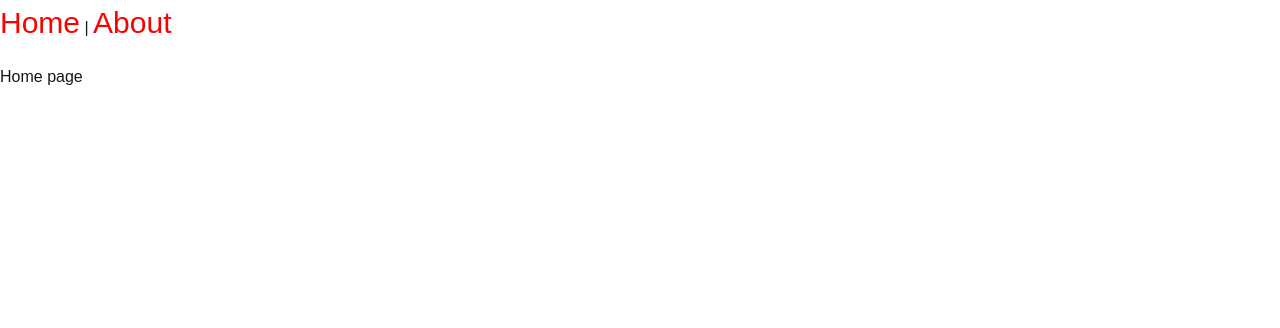
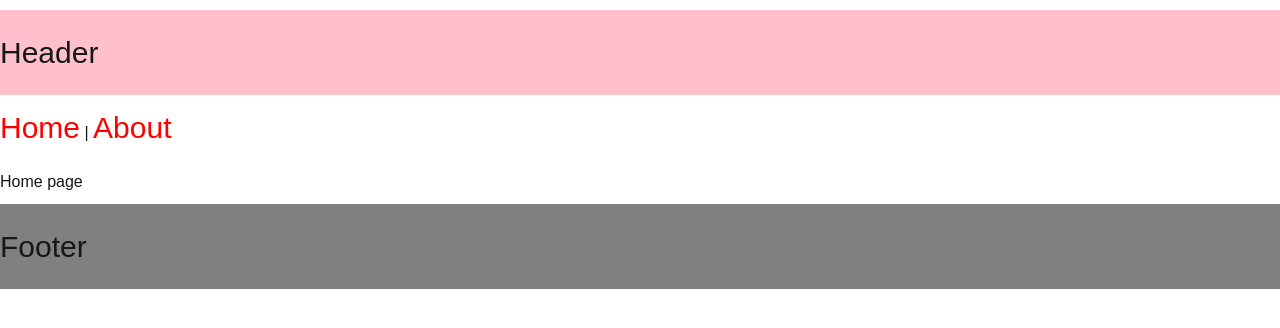
Before and after one commit to ZhannaKanal/nextcodevolution, a Next.js app: page / in a window 1280 px wide. Shown: the top 328 px of the page. Built offline with nearby package versions, Linux system fonts and the light colour scheme.

Commit message:
nested layout

```diff
--- a/src/app/layout.tsx
+++ b/src/app/layout.tsx
@@ -1,3 +1,5 @@
+import './globals.css'
+
 export const metadata = {
   title: 'Next.js',
   description: 'Generated by Next.js',
@@ -10,7 +12,15 @@ export default function RootLayout({
 }) {
   return (
     <html lang="en">
-      <body>{children}</body>
+      <body>
+        <header className="text-[30px] bg-[pink] py-[20px] my-[10px]">
+          Header
+        </header>
+        {children}
+        <footer className="text-[30px] bg-[grey] py-[20px] my-[10px]">
+          Footer
+        </footer>
+        </body>
     </html>
   )
 }
--- /dev/null
+++ b/src/app/products/[productId]/layout.tsx
@@ -0,0 +1,6 @@
+export default function ProductDetailsLayout({children,}:{children: React.ReactNode}){
+    return <>
+    {children}
+    <h6>Featured Products</h6>
+    </>
+}
```
